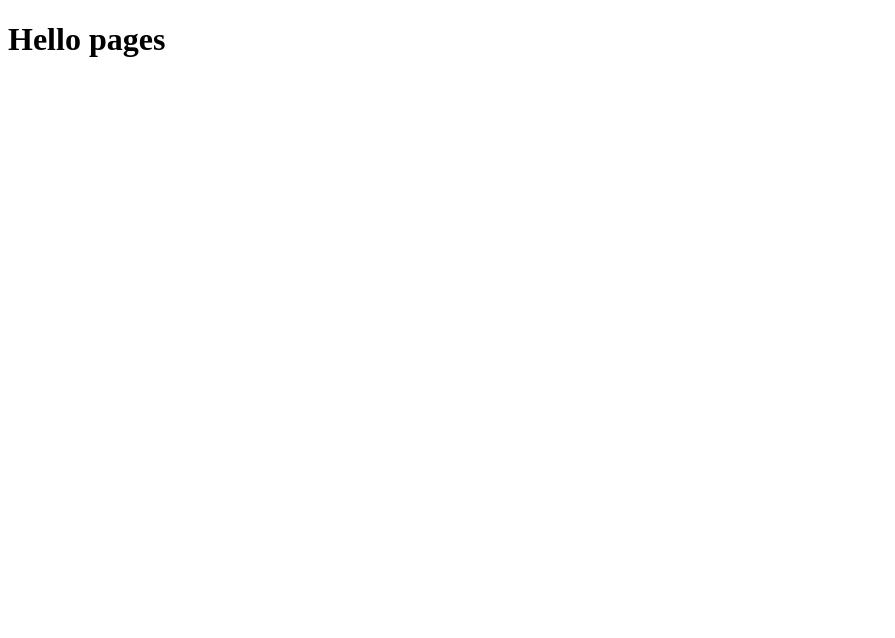
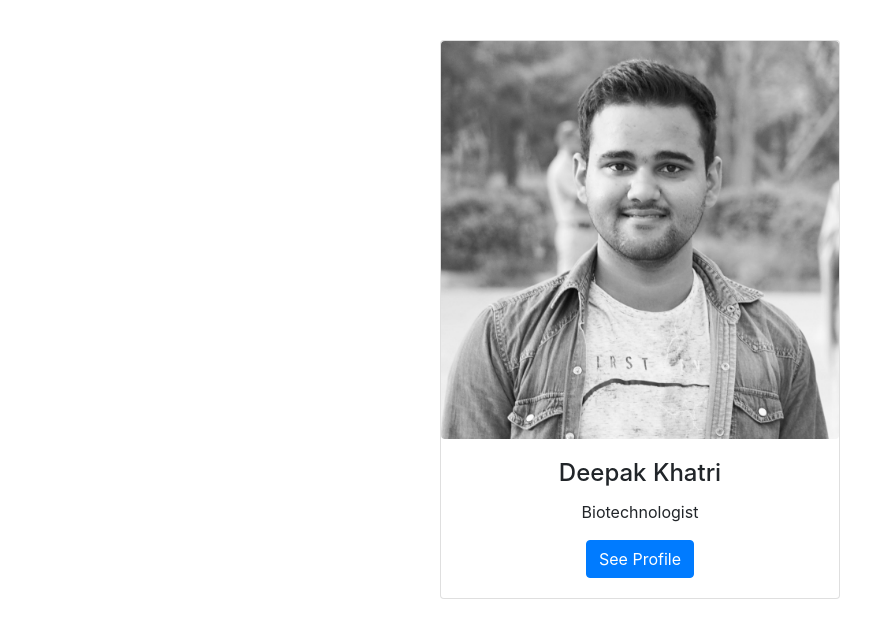
Before and after one commit to lorforlinux/lorforlinux.github.io, a plain HTML site: page docs/index.html in a window 1280 px wide. Shown: the whole page, without its empty margins (0-895 px from the left). Drawn offline with nearby package versions, Linux system fonts and the light colour scheme.

Commit message:
card added

```diff
--- a/docs/index.html
+++ b/docs/index.html
@@ -2,9 +2,24 @@
 <html>
     <head>
         <title>Deepak Khatri</title>
+        <meta charset="UTF-8">
+        <meta name="viewport" content="width=device-width, initial-scale=1">
         <link rel="stylesheet" href="style.css">
+        <link rel="stylesheet" href="https://stackpath.bootstrapcdn.com/bootstrap/4.1.3/css/bootstrap.min.css" integrity="sha384-MCw98/SFnGE8fJT3GXwEOngsV7Zt27NXFoaoApmYm81iuXoPkFOJwJ8ERdknLPMO" crossorigin="anonymous">
+        <script src="https://code.jquery.com/jquery-3.3.1.slim.min.js" integrity="sha384-q8i/X+965DzO0rT7abK41JStQIAqVgRVzpbzo5smXKp4YfRvH+8abtTE1Pi6jizo" crossorigin="anonymous"></script>
+        <script src="https://cdnjs.cloudflare.com/ajax/libs/popper.js/1.14.3/umd/popper.min.js" integrity="sha384-ZMP7rVo3mIykV+2+9J3UJ46jBk0WLaUAdn689aCwoqbBJiSnjAK/l8WvCWPIPm49" crossorigin="anonymous"></script>
+        <script src="https://stackpath.bootstrapcdn.com/bootstrap/4.1.3/js/bootstrap.min.js" integrity="sha384-ChfqqxuZUCnJSK3+MXmPNIyE6ZbWh2IMqE241rYiqJxyMiZ6OW/JmZQ5stwEULTy" crossorigin="anonymous"></script>
     </head>
     <body>
-        <h1>Hello pages</h1>
+        <div class="container ">
+        <div class="card mx-auto float-center span-12 text-center" style="width:400px;margin-top:40px;7">
+                <img src="assets/deepak.jpg" alt="Deepak Khatri" class="card-img-top rounded">
+                <div class="card-body">
+                    <h4 class="card-title">Deepak Khatri</h4>
+                    <p class="card-text">Biotechnologist</p>
+                    <a href="#" class="btn btn-primary">See Profile</a>
+                </div>
+        </div>
+    </div>
     </body>
 </html>
```
Also changed, not shown: docs/assets/deepak.jpg (added), 1 other file.
